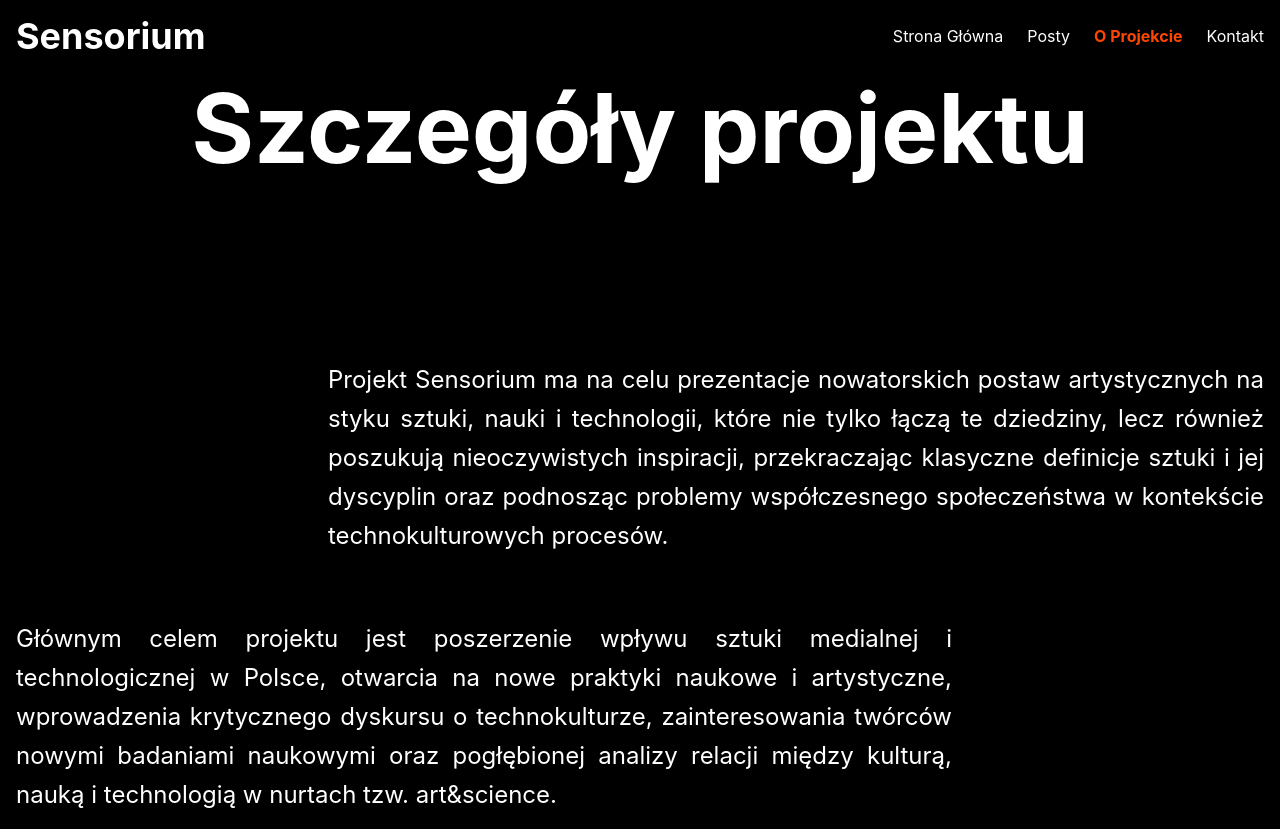
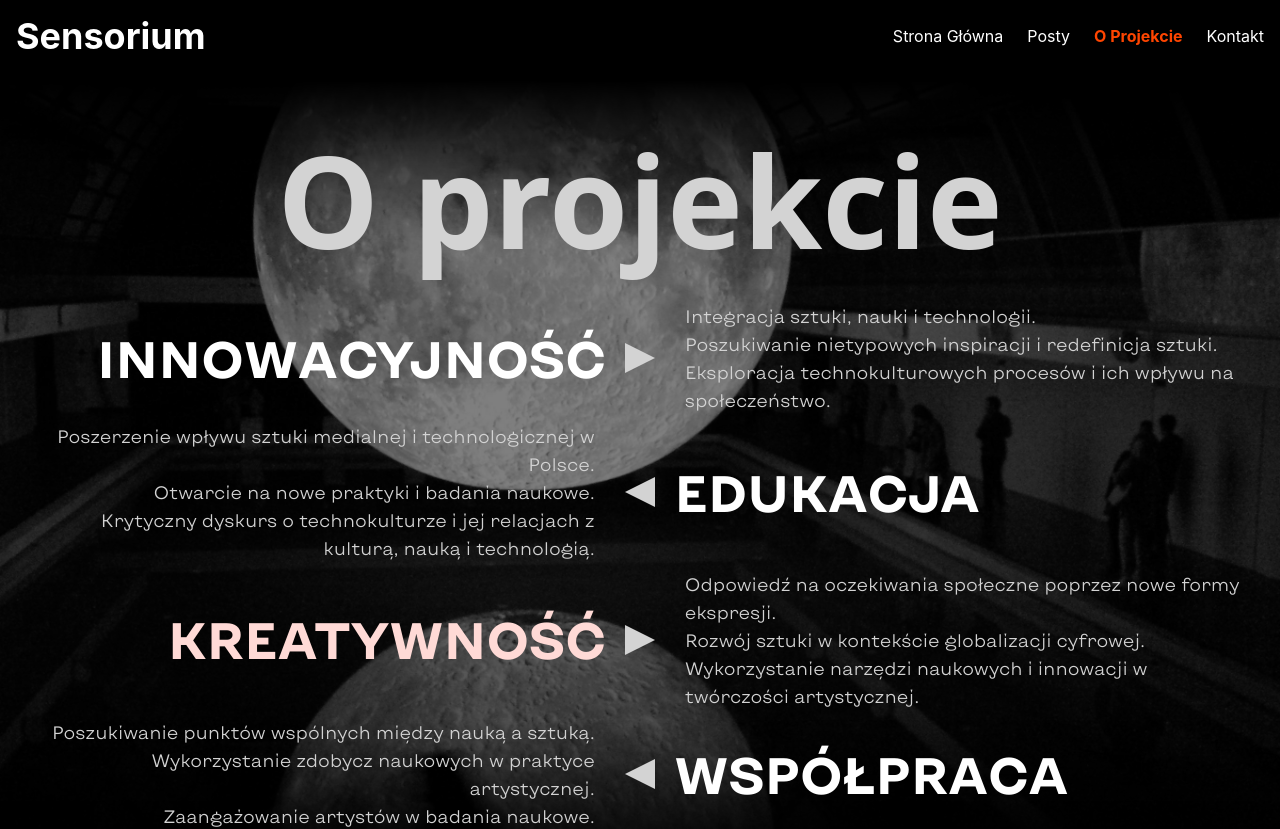
Before and after one commit to kardam00n/Sensorium, a React (Create React App) app: page /about in a window 1280 px wide. Shown: the top 829 px of the page. Built offline with nearby package versions, Linux system fonts and the light colour scheme; a web font is replaced by a local one.

Commit message:
moved AboutSection to AboutPage and some changes

```diff
--- a/src/AboutProjectPage.js
+++ b/src/AboutProjectPage.js
@@ -3,10 +3,10 @@ import TeamSection from "./components/TeamSection";
 import PlacesSection from "./components/PlacesSection";
 import ContactSection from "./components/ContactSection";
 import Footer from "./components/Footer";
+import AboutSection from "./components/about_section/AboutSection";
 import Navbar from "./components/Navbar";
 import MobileMenu from "./components/MobileMenu";
 import { motion, AnimatePresence, useAnimation } from "framer-motion";
-import { useInView } from "react-intersection-observer";
 
 const AboutProjectPage = () => {
   const [activeSection, setActiveSection] = useState("about");
@@ -66,82 +66,9 @@ const AboutProjectPage = () => {
     }
   };
 
-  const textRef = useRef(null);
-
-  const paragraphs = [
-    "Projekt Sensorium ma na celu prezentacje nowatorskich postaw artystycznych na styku sztuki, nauki i technologii, które nie tylko łączą te dziedziny, lecz również poszukują nieoczywistych inspiracji, przekraczając klasyczne definicje sztuki i jej dyscyplin oraz podnosząc problemy współczesnego społeczeństwa w kontekście technokulturowych procesów.",
-    "Głównym celem projektu jest poszerzenie wpływu sztuki medialnej i technologicznej w Polsce, otwarcia na nowe praktyki naukowe i artystyczne, wprowadzenia krytycznego dyskursu o technokulturze, zainteresowania twórców nowymi badaniami naukowymi oraz pogłębionej analizy relacji między kulturą, nauką i technologią w nurtach tzw. art&science.",
-    "Prezentacje działań artystycznych w różnych przestrzeniach wystawienniczych w Krakowie stanowią zapis doświadczeń naukowo-artystycznych i odpowiedź na oczekiwania społeczne poprzez kształtowanie nowych form uczestnictwa i ekspresji oraz próbę zrozumienia technokulturowej rzeczywistości.",
-    "Obserwujemy, że współcześnie technologia staje się integralną częścią procesów społecznych, politycznych i ekonomicznych, co prowadzi do swoistej redefinicji pojęcia sztuki, gdzie narzędzia i kompetencje jej twórców nie są wyłącznie warsztatem, ale stają się częścią metamedialnych interakcji społecznych.",
-    "Sztuka aktualna rozwija się w kontekście procesów globalizacji cyfrowej. Definiujemy formy wypowiedzi artystycznej w nowych mediach poprzez metodologię uważnej obserwacji środowiska, kreatywność, innowacje oraz aspiracje do tworzenia dzieł o uniwersalnym znaczeniu.",
-    "Obszar sztuki stał się polem badań, a artysta–badacz wykorzystuje narzędzia naukowe i koncepcje opracowane przez badaczy i naukowców. Według Stephena Wilsona badania naukowe radykalnie przekształcają naszą kulturę, a sztuka musi być istotną częścią tych procesów.",
-    "Poszukujemy punktów wspólnych dla nauki i sztuki poprzez badania odwołujące się do zdobyczy naukowych, które są wykorzystywane przez artystów. Projekt dofinansowano ze środków Ministra Kultury i Dziedzictwa Narodowego w ramach programu własnego Centrum Rozwoju Przemysłów Kreatywnych: Rozwój Sektorów Kreatywnych.",
-  ];
-
-  const headingVariants = {
-    hidden: { opacity: 0, x: -100 },
-    visible: {
-      opacity: 1,
-      x: 0,
-      transition: {
-        type: "spring",
-        stiffness: 150,
-        damping: 25,
-        duration: 1.2,
-      },
-    },
-  };
-
-  const letterVariants = {
-    hidden: { opacity: 0, y: 20 },
-    visible: (i) => ({
-      opacity: 1,
-      y: 0,
-      transition: { delay: i * 0.05, duration: 0.4 },
-    }),
-  };
-
-  const splitText = (text) => {
-    return text.split("").map((char, index) => (
-      <motion.span key={index} variants={letterVariants} custom={index}>
-        {char}
-      </motion.span>
-    ));
-  };
 
 
-  const AnimatedParagraph = ({ text, index, isRight }) => {
-    const [ref, inView] = useInView({
-      threshold: 0.1,
-      rootMargin: "-100px 0px"
-    });
 
-    const paragraphVariants = {
-      hidden: { opacity: 0, x: isRight ? 50 : -50 },
-      visible: {
-        opacity: 1,
-        x: 0,
-        transition: {
-          type: 'spring',
-          stiffness: 50,
-          damping: 20,
-          duration: 0.6
-        }
-      }
-    };
-
-    return (
-      <motion.div
-        ref={ref}
-        variants={paragraphVariants}
-        initial="hidden"
-        animate={inView ? "visible" : "hidden"}
-        className={`w-full md:w-3/4 ${isRight ? "ml-auto" : ""}`}
-      >
-        <p className="text-2xl leading-relaxed text-justify my-16">{text}</p>
-      </motion.div>
-    );
-  };
 
   return (
     <div className="min-h-screen bg-gray-100 text-gray-900">
@@ -164,30 +91,13 @@ const AboutProjectPage = () => {
       />
       <main className="dark-mode overflow-x-hidden">
         <section id="about" className="py-20 dark-mode">
-          <div className="container mx-auto px-4">
-            <div className="text-center mb-40">
-              <motion.h2
-                ref={textRef}
-                className="text-7xl md:text-8xl mb-6 inline-block font-bold"
-                variants={headingVariants}
-                animate={controls}
-              >
-                {splitText("Szczegóły projektu")}
-              </motion.h2>
-            </div>
-            {paragraphs.map((paragraph, index) => (
-              <AnimatedParagraph key={index} text={paragraph} index={index} isRight={index%2===0} />
-            ))}
-          </div>
+          <AboutSection/>
         </section>
         <section id="team">
           <TeamSection />
         </section>
         <section id="places">
           <PlacesSection />
-        </section>
-        <section id="contact">
-          <ContactSection />
         </section>
       </main>
 
--- a/src/MainComponent.js
+++ b/src/MainComponent.js
@@ -135,9 +135,9 @@ const SensoriumWebsite = () => {
         <AnimatedSection id="home" animation="fadeIn">
           <HomeSection videoRef={videoRef} scrollToSection={scrollToSection} />
         </AnimatedSection>
-        <section id="about">
+        {/* <section id="about">
           <AboutSection />
-        </section>
+        </section> */}
         <AnimatedSection id="posts" animation="slideUp">
           <FeaturedPostsSection posts={posts} openPost={openPost} />
         </AnimatedSection>
--- a/src/components/FeaturedPostsSection.js
+++ b/src/components/FeaturedPostsSection.js
@@ -14,10 +14,6 @@ import "../darkMode.css";
           }
         }
       };
-
-      useEffect(() => {
-        console.log(posts)
-      },[])
 
       const isInView = useInView(useRef(null), { once: false, margin: '-100px' });
 
--- a/src/components/HomeSection.js
+++ b/src/components/HomeSection.js
@@ -3,8 +3,10 @@ import { CardBody, CardContainer, CardItem } from "./3d-card";
 import "@fontsource/inter";
 import React, { useEffect, useRef, useState } from 'react';
 import { FlipWords } from "./flip-words";
+import AnimatedButton from './about_section/AnimatedButton';
 import "../arrow.css"
 import { ArrowDown } from 'lucide-react';
+import { useNavigate } from 'react-router-dom';
 
 const Card = ({ title, description, imageUrl, index }) => {
   const cardRef = useRef(null);
@@ -13,6 +15,8 @@ const Card = ({ title, description, imageUrl, index }) => {
     offset: ["start end", "end start"]
   });
   const [hasScrolled, setHasScrolled] = useState(false);
+
+  const navigate = useNavigate();
 
   const springConfig = { stiffness: 100, damping: 30, restDelta: 0.00001 };
   useEffect(() => {
@@ -51,7 +55,7 @@ const Card = ({ title, description, imageUrl, index }) => {
         x,
         opacity,
       }}
-      className="w-full mb-16"
+      className="w-full mb-8"
     >
       <CardContainer className="inter-var">
         <CardBody className="bg-gray-50 relative group/card dark:hover:shadow-2xl dark:hover:shadow-emerald-500/[0.1] dark:bg-black w-full h-auto rounded-xl p-8 font-inter border border-white/[0.2]">
@@ -76,15 +80,6 @@ const Card = ({ title, description, imageUrl, index }) => {
                 alt={title}
               />
             </CardItem>
-            <div className="flex justify-center items-center mt-12">
-              <CardItem
-                translateZ={20}
-                as="button"
-                className="px-8 py-4 rounded-xl bg-white text-black text-lg font-bold hover:bg-gray-200 transition-colors"
-              >
-                Dowiedz się więcej
-              </CardItem>
-            </div>
           </div>
         </CardBody>
       </CardContainer>
@@ -182,7 +177,6 @@ const HomeSection = ({videoRef, scrollToSection}) => {
     });
 
     const unsubscribe = scrollYProgress.onChange((value) => {
-      console.log('Scroll progress:', value);
     });
 
     const handleScroll = () => {
@@ -263,10 +257,12 @@ const HomeSection = ({videoRef, scrollToSection}) => {
             index={1}
           />
         </div>
+        <AnimatedButton isInView={true} text={"Dowiedz się więcej"} route={"/about"}/>
       </div>
+
       </div>
       {!hasScrolled && (
-        <ArrowDown className={`text-white animate-bounce ${hasScrolled ? 'fade-out' : 'fade-in'}`} onClick={() => scrollToSection('about')} style={{
+        <ArrowDown className={`text-white animate-bounce ${hasScrolled ? 'fade-out' : 'fade-in'}`} onClick={() => scrollToSection('posts')} style={{
           position: "absolute",
           left: "50%",
           bottom: "4rem",
--- a/src/components/about_section/AboutSection.js
+++ b/src/components/about_section/AboutSection.js
@@ -54,7 +54,7 @@ const AboutSection = () => {
           />
         ))}
       </motion.div>
-      <AnimatedButton isInView={isInView} text={"Więcej o projekcie"} route={"/about"} />
+      {/* <AnimatedButton isInView={isInView} text={"Więcej o projekcie"} route={"/about"} /> */}
     </section>
   );
 };
```
